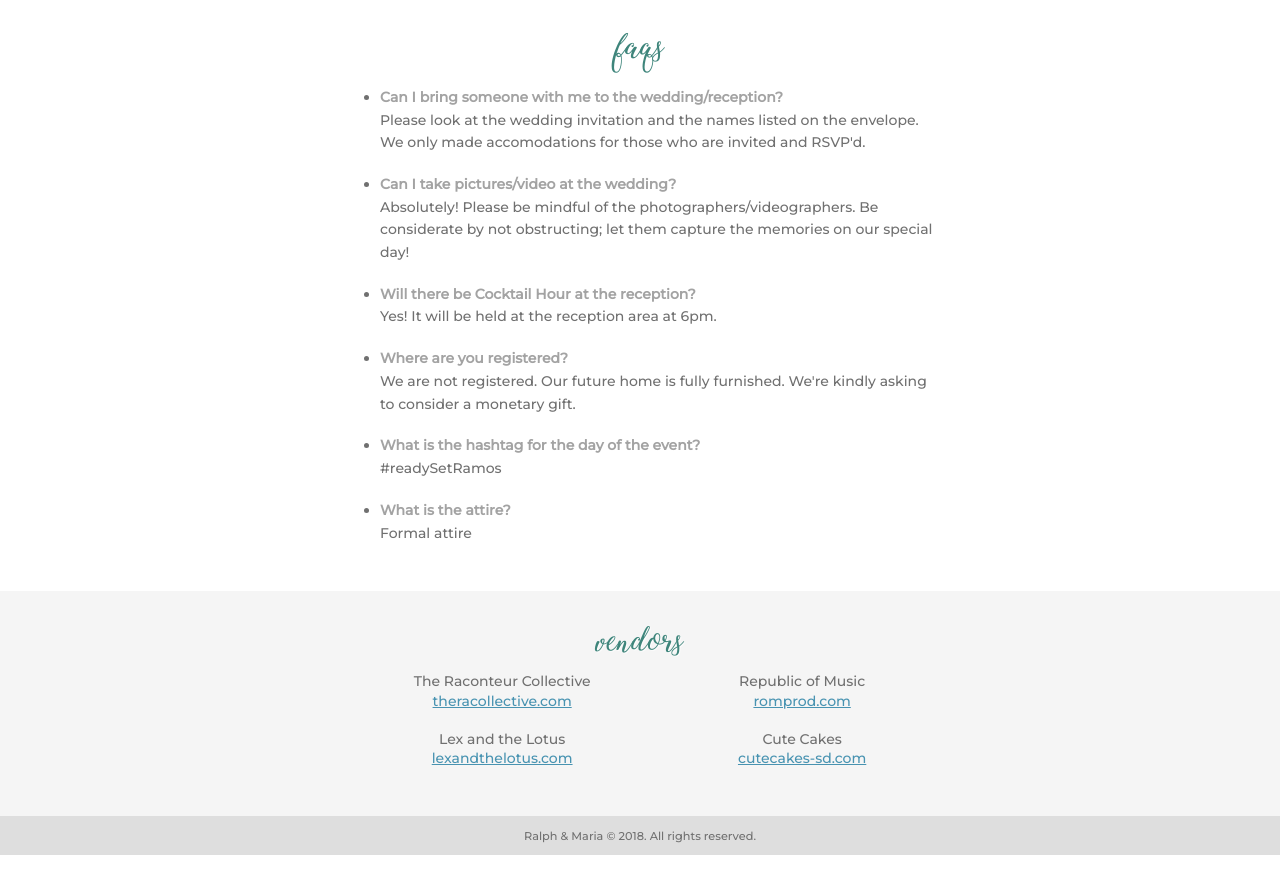
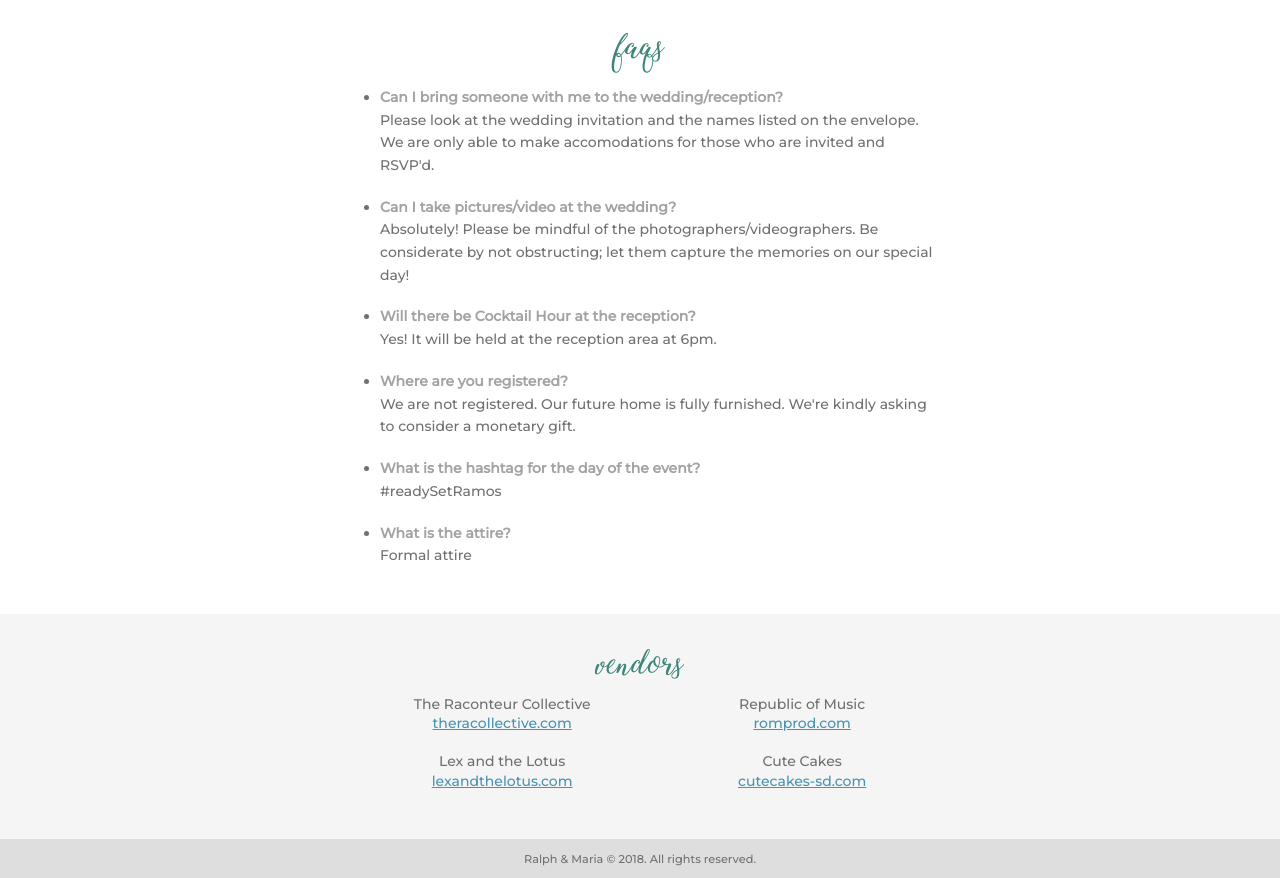
Before and after one commit to ralphtimramos/ralphanddimples, a website: page index.html in a window 1280 px wide. Shown: the part 2565-3443 px from the top of the page. Before the commit the page ends 3420 px from the top, so only its background shows below. Drawn offline with nearby package versions, Linux system fonts and the light colour scheme.

Commit message:
more text updates

```diff
--- a/index.html
+++ b/index.html
@@ -112,7 +112,7 @@
       <ul>
         <li>
           <strong>Can I bring someone with me to the wedding/reception?</strong>
-          Please look at the wedding invitation and the names listed on the envelope. We only made accomodations for those who are invited and RSVP'd.
+          Please look at the wedding invitation and the names listed on the envelope. We are only able to make accomodations for those who are invited and RSVP'd.
         </li>
         <li>
           <strong>Can I take pictures/video at the wedding?</strong>
```
